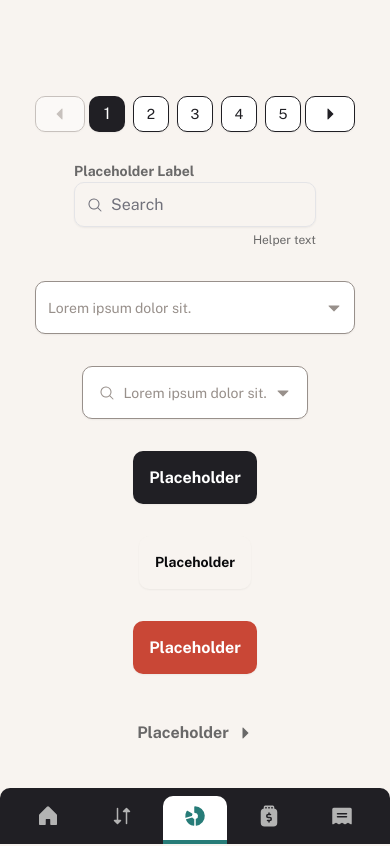
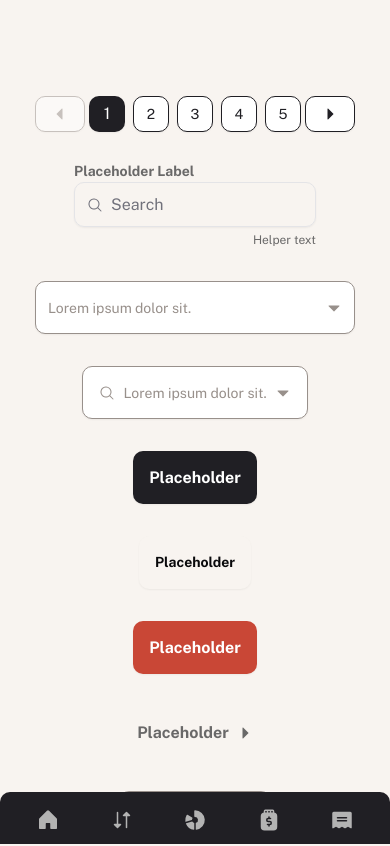
Before and after one commit to Aldi-H/personal-finance, a Next.js app: page / in a window 390 px wide. Shown: the top 846 px of the page. Built offline with nearby package versions, Linux system fonts and the light colour scheme.

Commit message:
feat: implement active route context and update sidebar navigation

```diff
--- a/src/app/(dashboard)/layout.tsx
+++ b/src/app/(dashboard)/layout.tsx
@@ -1,4 +1,5 @@
 import { mobileNav } from "@/config/navigation";
+import { ActiveRouteProvider } from "@/hooks/navbar-context";
 import React from "react";
 
 import { SidebarInset, SidebarProvider } from "@/components/ui/sidebar";
@@ -9,11 +10,13 @@ import PfSidebar from "@/components/pf-components/pf-sidebar/pf-sidebar";
 const DashboardLayout = ({ children }: { children: React.ReactNode }) => {
   return (
     <SidebarProvider>
-      <PfSidebar />
-      <PfBottomNav navItems={mobileNav} />
-      <SidebarInset>
-        <div className="m-10 md:pb-10 lg:pb-0">{children}</div>
-      </SidebarInset>
+      <ActiveRouteProvider>
+        <PfSidebar />
+        <PfBottomNav navItems={mobileNav} />
+        <SidebarInset>
+          <div className="m-10 md:pb-10 lg:pb-0">{children}</div>
+        </SidebarInset>
+      </ActiveRouteProvider>
     </SidebarProvider>
   );
 };
--- a/src/components/pf-components/pf-sidebar/pf-sidebar-main.tsx
+++ b/src/components/pf-components/pf-sidebar/pf-sidebar-main.tsx
@@ -1,5 +1,7 @@
+import { useActiveRoute } from "@/hooks/navbar-context";
 import { cn } from "@/lib/utils";
 import { type IconProps } from "@phosphor-icons/react";
+import Link from "next/link";
 
 import {
   SidebarMenu,
@@ -19,23 +21,29 @@ const PfSidebarMain = ({
   }[];
 }) => {
   const { state } = useSidebar();
+  const activeRoute = useActiveRoute();
   const collapsed = state === "collapsed";
 
   return (
     <SidebarMenu className="pr-6">
-      {items.map((item) => (
+      {items.map((item) => {
+        const isActive =
+          activeRoute === item.url ||
+          (item.url === "/overview" && activeRoute === "/");
+
+        return (
           <SidebarMenuItem
             key={item.title}
             className={cn("mb-2 last:mb-0", collapsed && "pr-0!")}
           >
-          <SidebarMenuButton
-            isActive={item.isActive}
+            <SidebarMenuButton isActive={isActive} asChild>
+              <Link
+                href={item.url}
                 className={cn(
                   "group rounded-l-none rounded-r-xl px-8 py-4 transition-colors hover:text-white",
-              item.isActive && "border-l-4 border-l-pine-blue text-pine-blue",
+                  isActive && "border-l-4 border-l-pine-blue text-pine-blue",
                   collapsed && "justify-center rounded-r-md",
                 )}
-            asChild
               >
                 <div className="text-preset-3 flex items-center gap-4 font-bold! text-inherit">
                   {item.icon && (
@@ -43,20 +51,22 @@ const PfSidebarMain = ({
                       weight="fill"
                       className={cn(
                         "h-6! w-6! text-inherit transition-colors",
-                    item.isActive ? "text-pine-blue" : "text-inherit",
+                        isActive ? "text-pine-blue" : "text-inherit",
                       )}
                     />
                   )}
 
                   {!collapsed && (
-                <a href={item.url} className="text-inherit">
+                    <div className="text-inherit">
                       <span>{item.title}</span>
-                </a>
+                    </div>
                   )}
                 </div>
+              </Link>
             </SidebarMenuButton>
           </SidebarMenuItem>
-      ))}
+        );
+      })}
     </SidebarMenu>
   );
 };
--- a/src/config/navigation.ts
+++ b/src/config/navigation.ts
@@ -23,7 +23,6 @@ export const mobileNav = [
     label: "Budgets",
     href: "/budgets",
     icon: ChartDonutIcon,
-    isActive: true,
   },
   {
     label: "Pots",
@@ -40,28 +39,27 @@ export const mobileNav = [
 export const sidebarNav = [
   {
     title: "Overview",
-    url: "#",
+    url: "/overview",
     icon: HouseIcon,
-    isActive: true,
   },
   {
     title: "Transactions",
-    url: "#",
+    url: "/transactions",
     icon: ArrowsDownUpIcon,
   },
   {
     title: "Budgets",
-    url: "#",
+    url: "/budgets",
     icon: ChartDonutIcon,
   },
   {
     title: "Pots",
-    url: "#",
+    url: "/pots",
     icon: TipJarIcon,
   },
   {
     title: "Recurring bills",
-    url: "#",
+    url: "/recurring-bills",
     icon: ReceiptIcon,
   },
 ];
--- /dev/null
+++ b/src/hooks/navbar-context.tsx
@@ -0,0 +1,32 @@
+"use client";
+
+import { usePathname } from "next/navigation";
+import React, { createContext, useContext } from "react";
+
+const ActiveRouteContext = createContext<string>("");
+
+export const ActiveRouteProvider = ({
+  children,
+}: {
+  children: React.ReactNode;
+}) => {
+  const pathname = usePathname();
+
+  return (
+    <ActiveRouteContext.Provider value={pathname}>
+      {children}
+    </ActiveRouteContext.Provider>
+  );
+};
+
+export const useActiveRoute = () => {
+  const context = useContext(ActiveRouteContext);
+
+  if (context === undefined) {
+    throw new Error(
+      "useActiveRoute must be used within an ActiveRouteProvider",
+    );
+  }
+
+  return context;
+};
```
Lines whose indentation alone changed are shown as unchanged.
